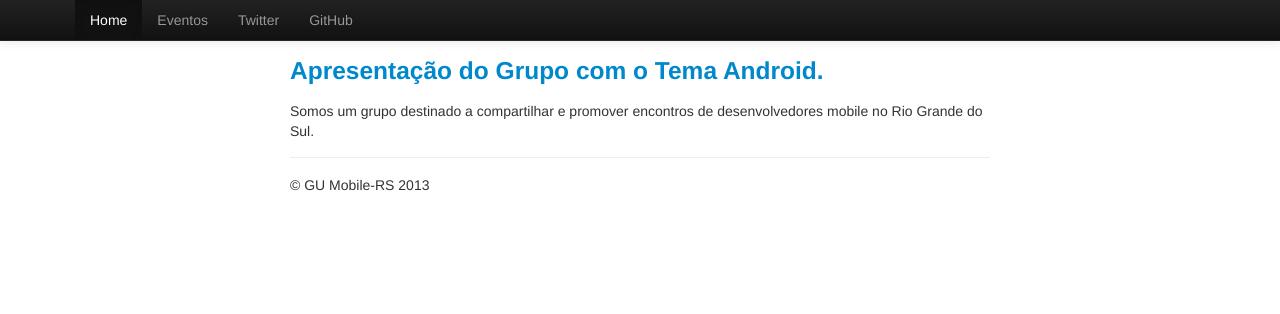
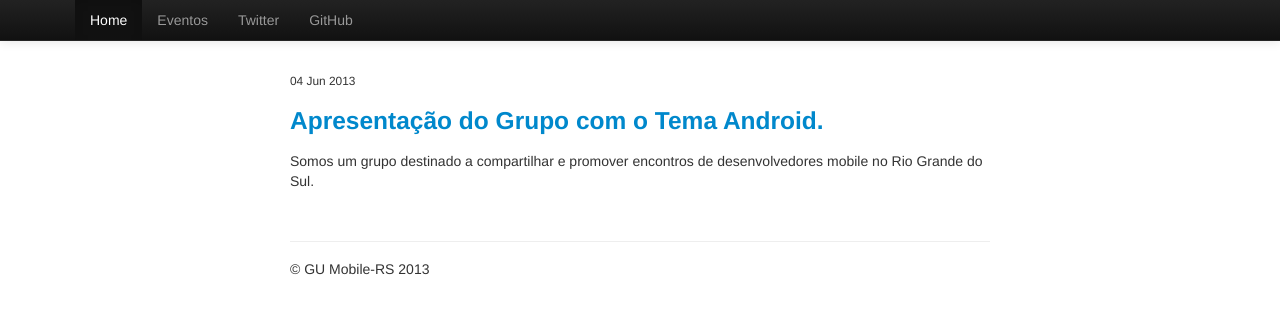
Before and after one commit to vameri/gumobilers.github.com, a Jekyll site: the page built from events/index.html, in a window 1280 px wide. Shown: the top 314 px of the page. Built offline with Jekyll 4.4.1, drawn with Linux system fonts in a browser that asks for light colours.

Commit message:
Update bootstrap.customize.css

```diff
--- a/assets/css/bootstrap.customize.css
+++ b/assets/css/bootstrap.customize.css
@@ -22,6 +22,12 @@
   margin: 0 auto;
   max-width: 700px;
 }
+
+.container-narrow article {
+    margin: 50px 0;
+    width: 100%;
+}
+
 .container-narrow > hr {
   margin: 16px 0;
   width: 100%;
```
